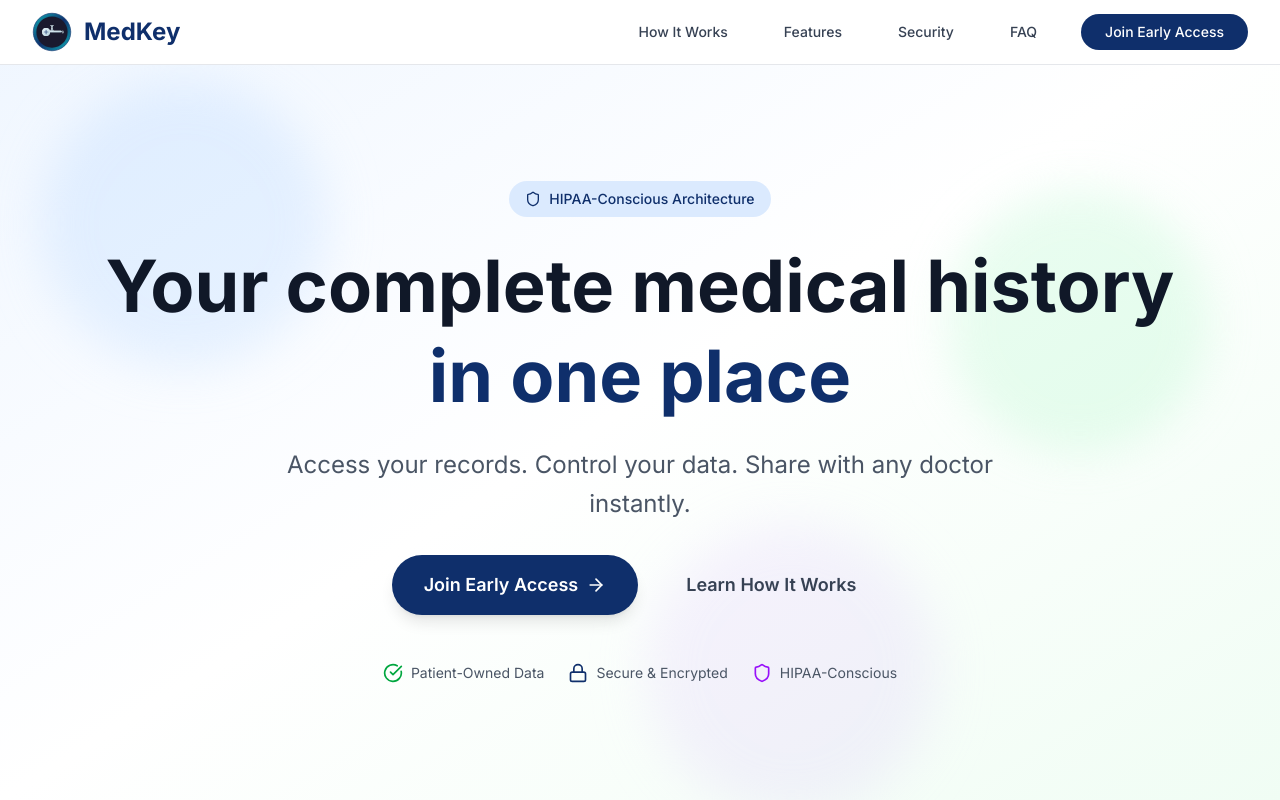
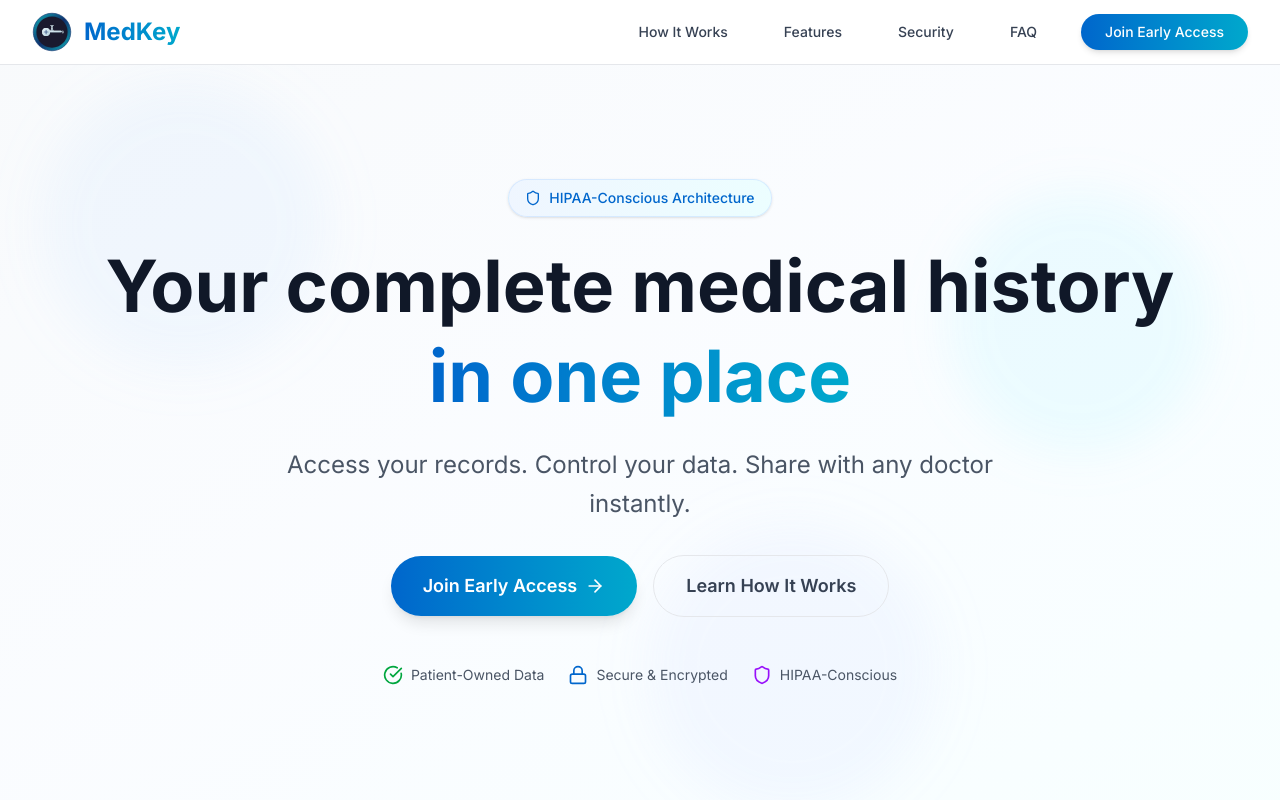
Before and after one commit to Rojan-upreti/medkey_landing, a Next.js app: page / in a window 1280 px wide. Shown: the top 800 px of the page. Built offline with nearby package versions, Linux system fonts and the light colour scheme.

Commit message:
Improve UI color scheme with cohesive professional palette

```diff
--- a/app/components/CTA.tsx
+++ b/app/components/CTA.tsx
@@ -19,7 +19,7 @@ export default function CTA() {
   };
 
   return (
-    <section id="cta" className="py-20 bg-gradient-to-br from-[#0F2F6B] via-[#0FB5BA] to-[#4f6ed2]">
+    <section id="cta" className="py-20 bg-gradient-to-br from-[#0066cc] via-[#00a8cc] to-[#6366f1]">
       <div className="max-w-4xl mx-auto px-4 sm:px-6 lg:px-8 text-center">
         <motion.div
           initial={{ opacity: 0, y: 20 }}
@@ -50,7 +50,7 @@ export default function CTA() {
                 type="submit"
                 whileHover={{ scale: 1.05 }}
                 whileTap={{ scale: 0.95 }}
-                className="bg-white text-[#0F2F6B] px-8 py-4 rounded-full font-semibold hover:bg-blue-50 transition-colors flex items-center justify-center gap-2 whitespace-nowrap"
+                className="bg-white text-[#0066cc] px-8 py-4 rounded-full font-semibold hover:bg-blue-50 transition-colors flex items-center justify-center gap-2 whitespace-nowrap shadow-lg"
               >
                 {submitted ? (
                   <>
--- a/app/components/Hero.tsx
+++ b/app/components/Hero.tsx
@@ -5,12 +5,12 @@ import { ArrowRight, Shield, Lock, CheckCircle } from 'lucide-react';
 
 export default function Hero() {
   return (
-    <section className="relative min-h-screen flex items-center justify-center bg-gradient-to-br from-blue-50 via-white to-green-50 pt-16 overflow-hidden">
+    <section className="relative min-h-screen flex items-center justify-center bg-gradient-to-br from-slate-50 via-blue-50/30 to-cyan-50/40 pt-16 overflow-hidden">
       {/* Background decoration */}
       <div className="absolute inset-0 overflow-hidden">
-        <div className="absolute top-20 left-10 w-72 h-72 bg-blue-200 rounded-full mix-blend-multiply filter blur-xl opacity-30 animate-blob"></div>
-        <div className="absolute top-40 right-10 w-72 h-72 bg-green-200 rounded-full mix-blend-multiply filter blur-xl opacity-30 animate-blob animation-delay-2000"></div>
-        <div className="absolute -bottom-8 left-1/2 w-72 h-72 bg-purple-200 rounded-full mix-blend-multiply filter blur-xl opacity-30 animate-blob animation-delay-4000"></div>
+        <div className="absolute top-20 left-10 w-72 h-72 bg-blue-300/20 rounded-full mix-blend-multiply filter blur-xl opacity-40 animate-blob"></div>
+        <div className="absolute top-40 right-10 w-72 h-72 bg-cyan-300/20 rounded-full mix-blend-multiply filter blur-xl opacity-40 animate-blob animation-delay-2000"></div>
+        <div className="absolute -bottom-8 left-1/2 w-72 h-72 bg-indigo-300/20 rounded-full mix-blend-multiply filter blur-xl opacity-40 animate-blob animation-delay-4000"></div>
       </div>
 
       <div className="max-w-7xl mx-auto px-4 sm:px-6 lg:px-8 relative z-10">
@@ -21,7 +21,7 @@ export default function Hero() {
             transition={{ duration: 0.6 }}
             className="mb-6"
           >
-            <span className="inline-flex items-center gap-2 px-4 py-2 bg-blue-100 text-[#0F2F6B] rounded-full text-sm font-medium">
+            <span className="inline-flex items-center gap-2 px-4 py-2 bg-gradient-to-r from-blue-50 to-cyan-50 border border-blue-200/50 text-[#0066cc] rounded-full text-sm font-medium shadow-sm">
               <Shield className="w-4 h-4" />
               HIPAA-Conscious Architecture
             </span>
@@ -35,7 +35,7 @@ export default function Hero() {
           >
             Your complete medical history
             <br />
-            <span className="text-[#0F2F6B]">in one place</span>
+            <span className="bg-gradient-to-r from-[#0066cc] to-[#00a8cc] bg-clip-text text-transparent">in one place</span>
           </motion.h1>
 
           <motion.p
@@ -55,14 +55,14 @@ export default function Hero() {
           >
             <a
               href="#cta"
-              className="group inline-flex items-center gap-2 bg-[#0F2F6B] text-white px-8 py-4 rounded-full text-lg font-semibold hover:bg-[#0FB5BA] transition-all shadow-lg hover:shadow-xl transform hover:-translate-y-0.5"
+              className="group inline-flex items-center gap-2 bg-gradient-to-r from-[#0066cc] to-[#00a8cc] text-white px-8 py-4 rounded-full text-lg font-semibold hover:from-[#0052a3] hover:to-[#0088aa] transition-all shadow-lg hover:shadow-xl transform hover:-translate-y-0.5"
             >
               Join Early Access
               <ArrowRight className="w-5 h-5 group-hover:translate-x-1 transition-transform" />
             </a>
             <a
               href="#how-it-works"
-              className="inline-flex items-center gap-2 text-gray-700 px-8 py-4 rounded-full text-lg font-semibold hover:text-[#0F2F6B] transition-colors"
+              className="inline-flex items-center gap-2 text-gray-700 px-8 py-4 rounded-full text-lg font-semibold hover:text-[#0066cc] transition-colors border border-gray-200 hover:border-[#0066cc]/30"
             >
               Learn How It Works
             </a>
@@ -79,7 +79,7 @@ export default function Hero() {
               <span>Patient-Owned Data</span>
             </div>
             <div className="flex items-center gap-2">
-              <Lock className="w-5 h-5 text-[#0F2F6B]" />
+              <Lock className="w-5 h-5 text-[#0066cc]" />
               <span>Secure & Encrypted</span>
             </div>
             <div className="flex items-center gap-2">
--- a/app/components/Navigation.tsx
+++ b/app/components/Navigation.tsx
@@ -27,7 +27,7 @@ export default function Navigation() {
               height={40}
               className="w-10 h-10"
             />
-            <a href="#" className="text-2xl font-bold text-[#0F2F6B]">
+            <a href="#" className="text-2xl font-bold bg-gradient-to-r from-[#0066cc] to-[#00a8cc] bg-clip-text text-transparent">
               MedKey
             </a>
           </div>
@@ -38,14 +38,14 @@ export default function Navigation() {
               <a
                 key={item.name}
                 href={item.href}
-                className="text-gray-700 hover:text-[#0F2F6B] px-3 py-2 text-sm font-medium transition-colors"
+                className="text-gray-700 hover:text-[#0066cc] px-3 py-2 text-sm font-medium transition-colors"
               >
                 {item.name}
               </a>
             ))}
             <a
               href="#cta"
-              className="bg-[#0F2F6B] text-white px-6 py-2 rounded-full text-sm font-medium hover:bg-[#0FB5BA] transition-colors"
+              className="bg-gradient-to-r from-[#0066cc] to-[#00a8cc] text-white px-6 py-2 rounded-full text-sm font-medium hover:from-[#0052a3] hover:to-[#0088aa] transition-all shadow-md hover:shadow-lg"
             >
               Join Early Access
             </a>
@@ -78,7 +78,7 @@ export default function Navigation() {
                   key={item.name}
                   href={item.href}
                   onClick={() => setIsOpen(false)}
-                  className="block px-3 py-2 text-gray-700 hover:text-[#0F2F6B] hover:bg-gray-50 rounded-md text-base font-medium"
+                  className="block px-3 py-2 text-gray-700 hover:text-[#0066cc] hover:bg-gray-50 rounded-md text-base font-medium"
                 >
                   {item.name}
                 </a>
@@ -86,7 +86,7 @@ export default function Navigation() {
               <a
                 href="#cta"
                 onClick={() => setIsOpen(false)}
-                className="block bg-[#0F2F6B] text-white px-6 py-2 rounded-full text-center text-base font-medium hover:bg-[#0FB5BA] mt-4"
+                className="block bg-gradient-to-r from-[#0066cc] to-[#00a8cc] text-white px-6 py-2 rounded-full text-center text-base font-medium hover:from-[#0052a3] hover:to-[#0088aa] mt-4 shadow-md"
               >
                 Join Early Access
               </a>
--- a/app/components/Security.tsx
+++ b/app/components/Security.tsx
@@ -48,7 +48,7 @@ export default function Security() {
           className="text-center mb-16"
         >
           <div className="inline-flex items-center justify-center w-20 h-20 bg-blue-100 rounded-full mb-6">
-            <Shield className="w-10 h-10 text-[#0F2F6B]" />
+            <Shield className="w-10 h-10 text-[#0066cc]" />
           </div>
           <h2 className="text-4xl md:text-5xl font-bold text-gray-900 mb-4">
             Security & Privacy First
@@ -68,7 +68,7 @@ export default function Security() {
               transition={{ delay: index * 0.1, duration: 0.5 }}
               className="bg-gradient-to-br from-blue-50 to-white rounded-xl p-6 border border-blue-100"
             >
-              <div className="w-12 h-12 bg-[#0F2F6B] rounded-lg flex items-center justify-center mb-4">
+              <div className="w-12 h-12 bg-gradient-to-br from-[#0066cc] to-[#00a8cc] rounded-lg flex items-center justify-center mb-4">
                 <feature.icon className="w-6 h-6 text-white" />
               </div>
               <h3 className="text-lg font-bold text-gray-900 mb-2">
@@ -86,7 +86,7 @@ export default function Security() {
           whileInView={{ opacity: 1, y: 0 }}
           viewport={{ once: true }}
           transition={{ duration: 0.6 }}
-          className="bg-gradient-to-r from-[#0F2F6B] to-[#0FB5BA] rounded-2xl p-8 md:p-12 text-white text-center"
+          className="bg-gradient-to-r from-[#0066cc] to-[#00a8cc] rounded-2xl p-8 md:p-12 text-white text-center"
         >
           <h3 className="text-2xl md:text-3xl font-bold mb-4">
             Your Data, Your Control
--- a/app/components/WhyMedKey.tsx
+++ b/app/components/WhyMedKey.tsx
@@ -117,7 +117,7 @@ export default function WhyMedKey() {
           transition={{ duration: 0.6, delay: 0.3 }}
           className="mt-16 text-center"
         >
-          <div className="bg-gradient-to-r from-[#0F2F6B] to-[#0FB5BA] rounded-2xl p-8 md:p-12 text-white">
+          <div className="bg-gradient-to-r from-[#0066cc] to-[#00a8cc] rounded-2xl p-8 md:p-12 text-white">
             <h3 className="text-2xl md:text-3xl font-bold mb-4">
               Our Vision
             </h3>
--- a/app/globals.css
+++ b/app/globals.css
@@ -2,10 +2,22 @@
 
 :root {
   --background: #ffffff;
-  --foreground: #1e293b;
-  --primary-blue: #0F2F6B;
-  --primary-blue-light: #0FB5BA;
-  --medical-green: #10b981;
+  --foreground: #0f172a;
+  --primary: #0066cc;
+  --primary-dark: #004d99;
+  --primary-light: #0088ff;
+  --accent: #00a8cc;
+  --accent-light: #00c4e6;
+  --success: #10b981;
+  --warning: #f59e0b;
+  --error: #ef4444;
+  --gray-50: #f8fafc;
+  --gray-100: #f1f5f9;
+  --gray-200: #e2e8f0;
+  --gray-300: #cbd5e1;
+  --gray-600: #475569;
+  --gray-700: #334155;
+  --gray-900: #0f172a;
 }
 
 @theme inline {
```
Also changed, not shown: app/components/Features.tsx (+6 -6 lines), app/components/HowItWorks.tsx (+12 -12 lines), app/components/ProductPreview.tsx (+5 -5 lines), 1 other file (tests, documents, lock files or other folders).
